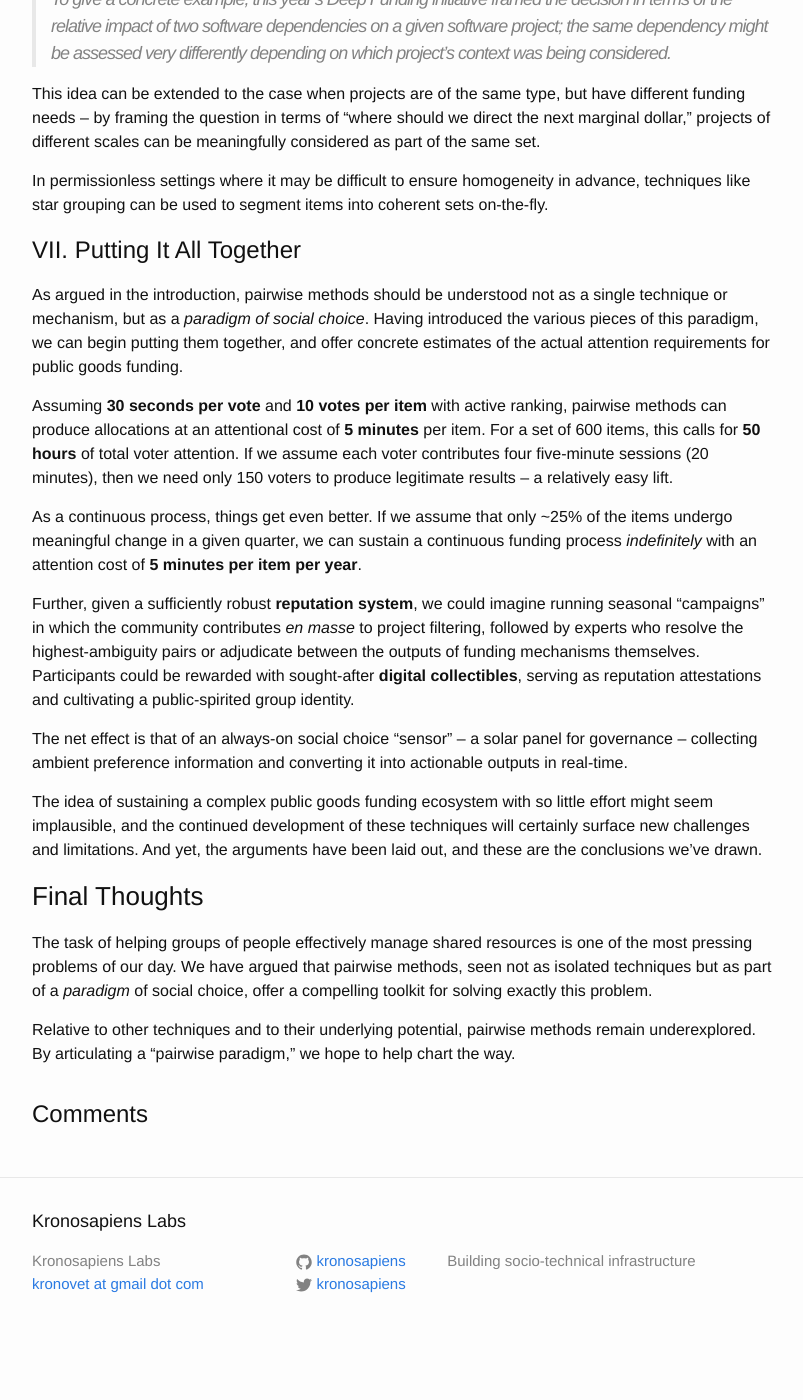
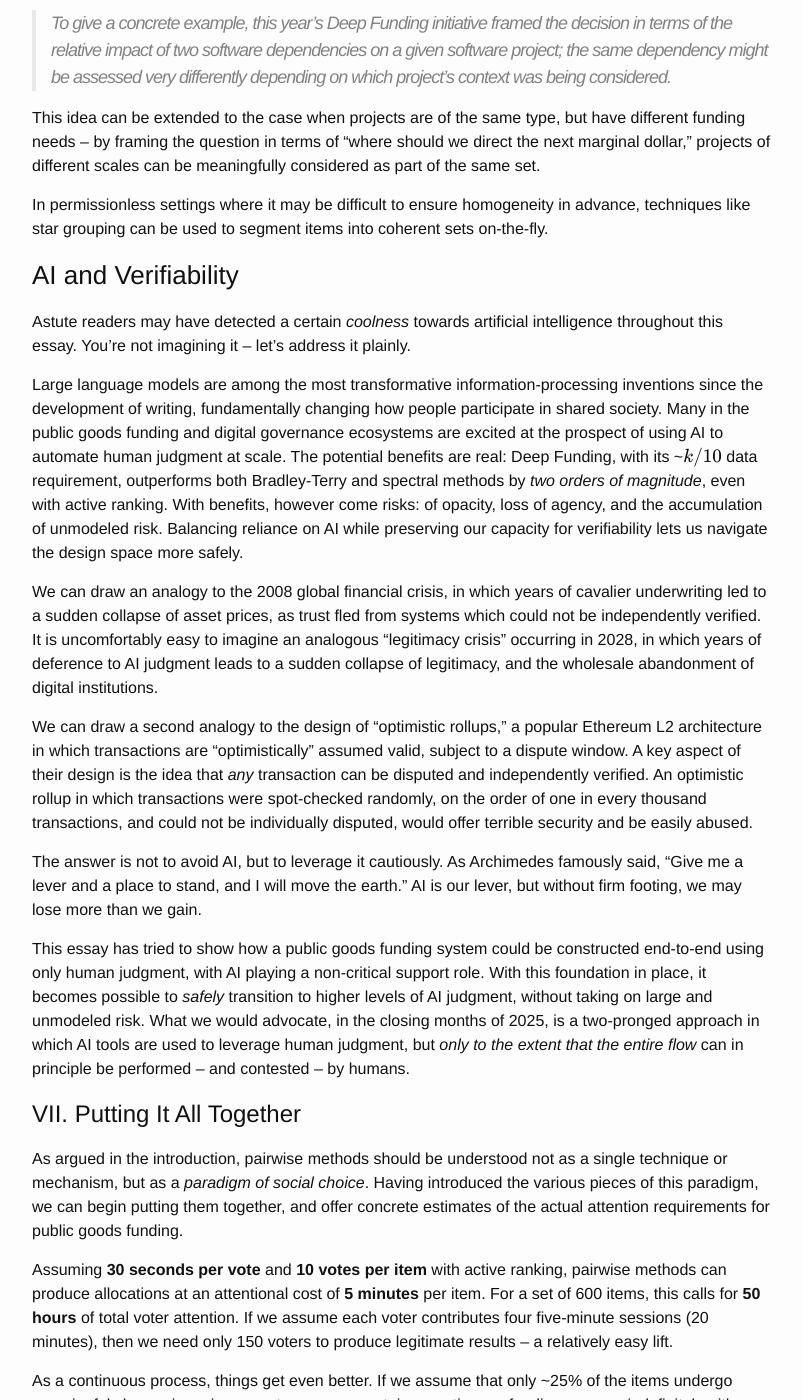
Before and after one commit to kronosapiens/kronosapiens.github.io, a Jekyll site: the page built from _posts/2025-12-14-pairwise-paradigm.md, in a window 1280 px wide and 1400 px high, scrolled down 21494 px. Shown: the whole window, without its empty margins (238-1041 px from the left). Built offline with Jekyll 4.4.1, drawn with Linux system fonts in a browser that asks for light colours; formulas are drawn with MathJax 3; comment, search, counter and statistics services are not loaded; before the commit the page ends 22849 px from its top, so only the background shows below that; some of the changed text lies outside the part shown.

Commit message:
fix: add AI verifiability discussion

```diff
--- a/_posts/2025-12-14-pairwise-paradigm.md
+++ b/_posts/2025-12-14-pairwise-paradigm.md
@@ -599,6 +599,32 @@ This idea can be extended to the case when projects are of the same type, but ha
 
 In permissionless settings where it may be difficult to ensure homogeneity in advance, techniques like star grouping can be used to segment items into coherent sets on-the-fly.
 
+### AI and Verifiability
+
+Astute readers may have detected a certain _coolness_ towards artificial intelligence throughout this essay.
+You're not imagining it -- let's address it plainly.
+
+Large language models are among the most transformative information-processing inventions since the development of writing, fundamentally changing how people participate in shared society.
+Many in the public goods funding and digital governance ecosystems are excited at the prospect of using AI to automate human judgment at scale.
+The potential benefits are real: Deep Funding, with its ~$$k/10$$ data requirement, outperforms both Bradley-Terry and spectral methods by _two orders of magnitude_, even with active ranking.
+With benefits, however come risks: of opacity, loss of agency, and the accumulation of unmodeled risk.
+Balancing reliance on AI while preserving our capacity for verifiability lets us navigate the design space more safely.
+
+We can draw an analogy to the 2008 global financial crisis, in which years of cavalier underwriting led to a sudden collapse of asset prices, as trust fled from systems which could not be independently verified.
+It is uncomfortably easy to imagine an analogous "legitimacy crisis" occurring in 2028, in which years of deference to AI judgment leads to a sudden collapse of legitimacy, and the wholesale abandonment of digital institutions.
+
+We can draw a second analogy to the design of "optimistic rollups," a popular Ethereum L2 architecture in which transactions are "optimistically" assumed valid, subject to a dispute window.
+A key aspect of their design is the idea that _any_ transaction can be disputed and independently verified.
+An optimistic rollup in which transactions were spot-checked randomly, on the order of one in every thousand transactions, and could not be individually disputed, would offer terrible security and be easily abused.
+
+The answer is not to avoid AI, but to leverage it cautiously.
+As Archimedes famously said, "Give me a lever and a place to stand, and I will move the earth."
+AI is our lever, but without firm footing, we may lose more than we gain.
+
+This essay has tried to show how a public goods funding system could be constructed end-to-end using only human judgment, with AI playing a non-critical support role.
+With this foundation in place, it becomes possible to _safely_ transition to higher levels of AI judgment, without taking on large and unmodeled risk.
+What we would advocate, in the closing months of 2025, is a two-pronged approach in which AI tools are used to leverage human judgment, but _only to the extent that the entire flow_ can in principle be performed -- and contested -- by humans.
+
 # VII. Putting It All Together
 
 As argued in the introduction, pairwise methods should be understood not as a single technique or mechanism, but as a _paradigm of social choice_.
```
Also changed, not shown: other parts of _posts/2025-12-14-pairwise-paradigm.md (+1 -1 lines).
